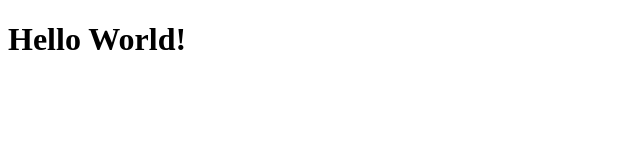
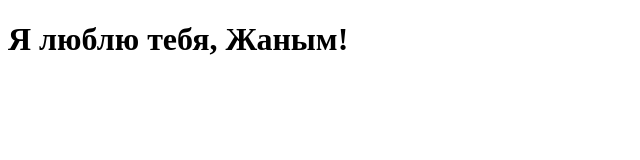
Before and after one commit to raminaamanzhulova/website, a plain HTML site: page index.html in a window 1280 px wide. Shown: the whole page, without its empty margins (0-640 px from the left). Drawn offline with Linux system fonts and the light colour scheme.

Commit message:
Add files via upload
Commit index.html

```diff
--- a/index.html
+++ b/index.html
@@ -6,6 +6,6 @@
     <title>Моя статическая страница</title>
 </head>
 <body>
-    <h1>Hello World!</h1>
+    <h1>Я люблю тебя, Жаным!</h1>
 </body>
 </html>
```
